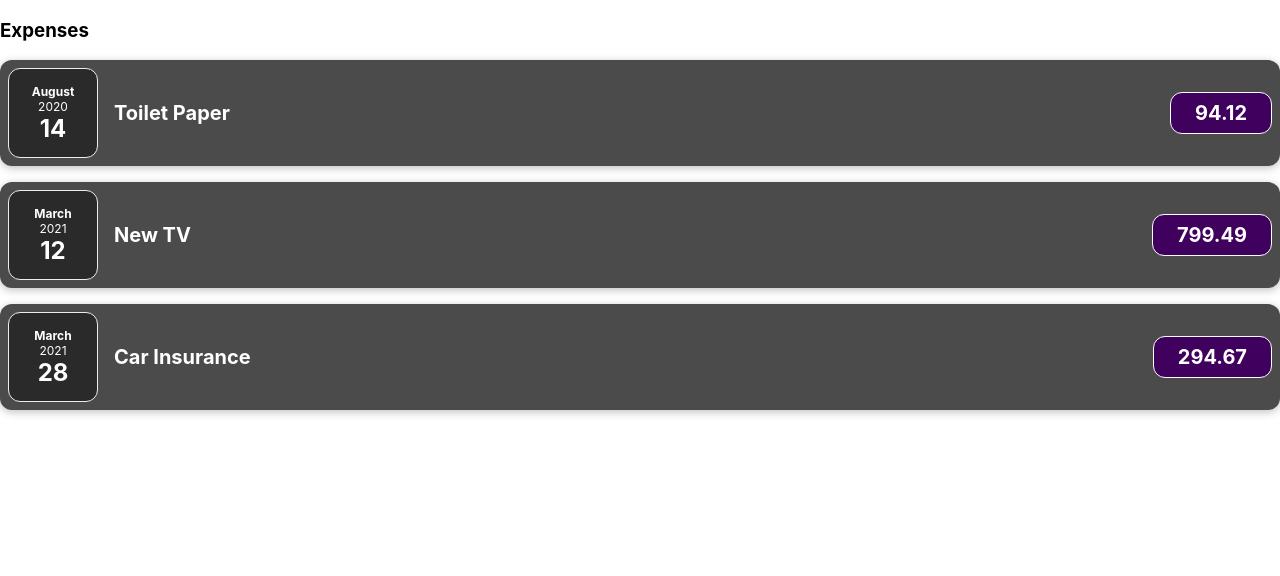
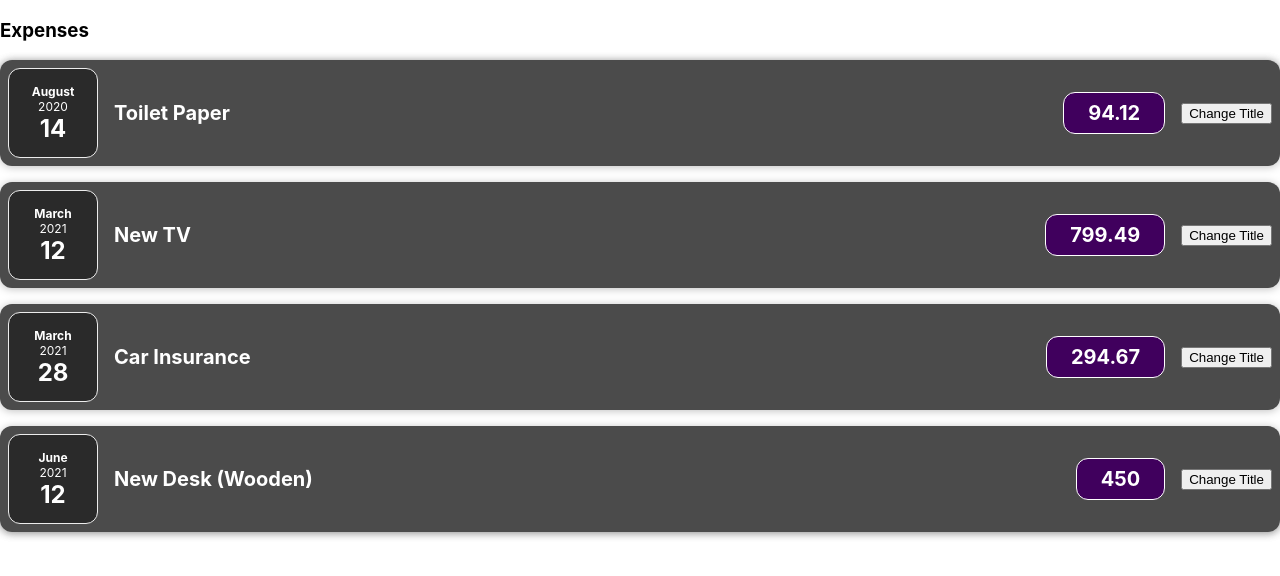
Before and after one commit to mohitshaw01/React-project1_expenseTracker, a React (Create React App) app: page / in a window 1280 px wide. Shown: the top 576 px of the page. Built offline with nearby package versions, Linux system fonts and the light colour scheme.

Commit message:
fourth commit

```diff
--- a/src/App.js
+++ b/src/App.js
@@ -1,6 +1,6 @@
 import React from "react";
 import "./App.css";
-import Expense_Item from "./Components/Expense_Item";
+import Expenses from "./Components/Expenses";
 function App() {
   const expenses = [
     {
@@ -27,21 +27,7 @@
     <div>
       <div>
         <h3>Expenses</h3>
-        <Expense_Item
-          title={expenses[0].title}
-          amount={expenses[0].amount}
-          date={expenses[0].date}
-        />
-        <Expense_Item
-          title={expenses[1].title}
-          amount={expenses[1].amount}
-          date={expenses[1].date}
-        />
-        <Expense_Item
-          title={expenses[2].title}
-          amount={expenses[2].amount}
-          date={expenses[2].date}
-        />
+        <Expenses items={expenses} />
       </div>
     </div>
   );
--- /dev/null
+++ b/src/Components/Card.css
@@ -0,0 +1,4 @@
+.card {
+  border-radius: 12px;
+  box-shadow: 0 1px 8px rgba(0, 0, 0, 0.25);
+}
--- /dev/null
+++ b/src/Components/Card.js
@@ -0,0 +1,9 @@
+import "./Card.css";
+
+function Card(props) {
+  const classes = "card " + props.className;
+
+  return <div className={classes}>{props.children}</div>;
+}
+
+export default Card;
--- a/src/Components/Expense_Item.js
+++ b/src/Components/Expense_Item.js
@@ -1,16 +1,26 @@
 import React from "react";
 import "./Expense_Item.css";
 import Expense_Date from "./Expense_Date";
+import Card from "./Card";
+import { useState } from "react";
+
 function Expense_Item(props) {
+  const [initial_state, set_initial_state] = useState(props.title);
+
+  const changeTitle = () => {
+    set_initial_state("clicked");
+  };
+
   return (
     // This is the item component that will be used to display the expense items
-    <div className="expense-item">
+    <Card className="expense-item">
       <Expense_Date date={props.date} />
       <div className="expense-item__description">
-        <h2> {props.title}</h2>
+        <h2>{initial_state}</h2>
         <div className="expense-item__price ">{props.amount}</div>
+        <button onClick={changeTitle}>Change Title</button>
       </div>
-    </div>
+    </Card>
   );
 }
 
--- a/src/Components/Expenses.css
+++ b/src/Components/Expenses.css
@@ -0,0 +1,9 @@
+.expenses {
+  padding: 1rem;
+  background-color: rgb(31, 31, 31);
+  margin: 2rem auto;
+  width: 50rem;
+  max-width: 95%;
+  border-radius: 12px;
+  box-shadow: 0 1px 8px rgba(0, 0, 0, 0.25);
+}
--- a/src/Components/Expenses.js
+++ b/src/Components/Expenses.js
@@ -0,0 +1,31 @@
+import React from "react";
+import Expense_Item from "./Expense_Item";
+import Card from "./Card";
+function Expenses(props) {
+  return (
+    <Card className="expenses">
+      <Expense_Item
+        title={props.items[0].title}
+        amount={props.items[0].amount}
+        date={props.items[0].date}
+      />
+      <Expense_Item
+        title={props.items[1].title}
+        amount={props.items[1].amount}
+        date={props.items[1].date}
+      />
+      <Expense_Item
+        title={props.items[2].title}
+        amount={props.items[2].amount}
+        date={props.items[2].date}
+      />
+      <Expense_Item
+        title={props.items[3].title}
+        amount={props.items[3].amount}
+        date={props.items[3].date}
+      />
+    </Card>
+  );
+}
+
+export default Expenses;
```
